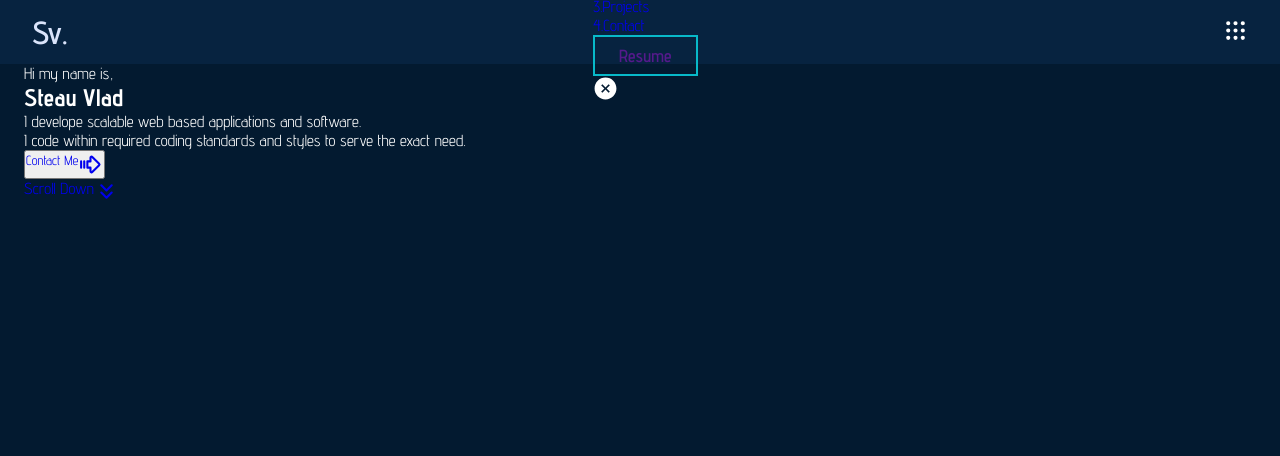
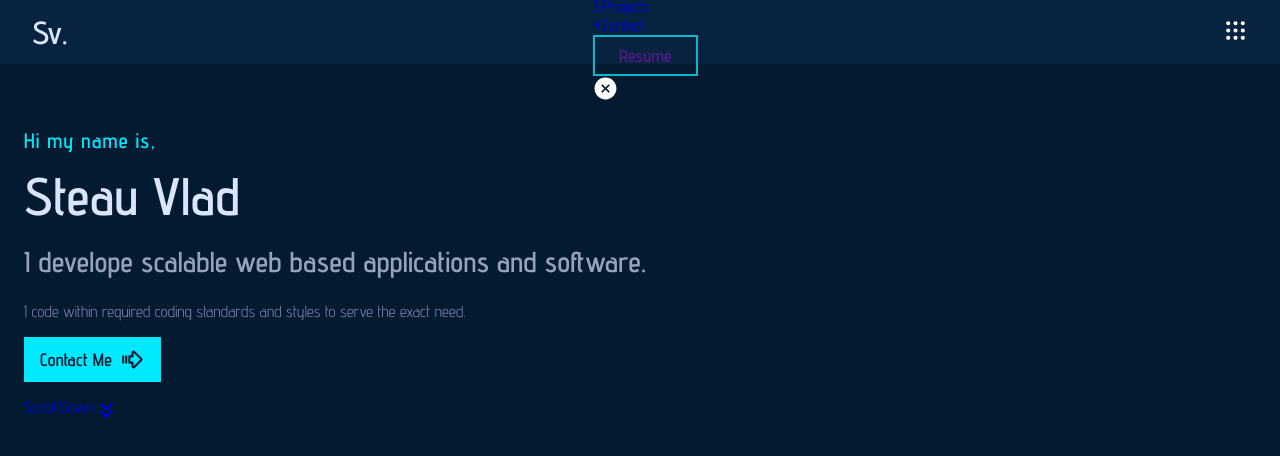
Before and after one commit to PoliceJukeBox/Portfolio-react, a React (Vite) app: page / in a window 1280 px wide. Shown: the top 456 px of the page. Built offline with nearby package versions, Linux system fonts and the light colour scheme.

Commit message:
Break Time after first part of home scss

```diff
--- a/src/Components/Home Section/Home.jsx
+++ b/src/Components/Home Section/Home.jsx
@@ -39,7 +39,7 @@ function Home(){
                    styles to serve the exact need.
                 </p>
                 <div className="lowerHomeSection">
-                    <button className="containerBtn">
+                    <button className="contactBtn">
                         <a href="#contact" className="flex">
                             Contact Me <TbArrowBigRightLines className='icon'/>
                         </a>
--- a/src/Components/Home Section/home.css
+++ b/src/Components/Home Section/home.css
@@ -8,4 +8,54 @@
   --projectCardColor: #072340;
   --textColor: #dae4fb;
   --headerHeight: 3rem;
+}
+
+.home .homeContainer {
+  padding: 4rem 1.5rem;
+}
+.home .homeContainer .introText {
+  font-size: 1.3rem;
+  color: var(--primaryColor);
+  font-weight: 600;
+  letter-spacing: 1px;
+}
+.home .homeContainer .title {
+  font-size: 3.3rem;
+  font-weight: 600;
+  color: var(--textColor);
+  padding: 0.7rem 0;
+}
+.home .homeContainer .subTitle {
+  display: block;
+  font-size: 1.8rem;
+  font-weight: 600;
+  color: var(--secondaryColor);
+  line-height: 2rem;
+  padding: 0.5rem 0;
+}
+.home .homeContainer .homeParagraph {
+  padding: 0.6rem;
+  color: var(--paragraphColor);
+  padding: 1rem 0;
+  max-width: 600px;
+}
+.home .homeContainer .lowerHomeSection .contactBtn {
+  padding: 0.6rem 1rem;
+  background: var(--primaryColor);
+  color: var(--BgColor);
+  border: none;
+  outline: none;
+}
+.home .homeContainer .lowerHomeSection .contactBtn:hover {
+  background: var(--primaryHover);
+}
+.home .homeContainer .lowerHomeSection .contactBtn a {
+  font-size: 18px;
+  font-weight: 600;
+  gap: 0.5rem;
+  align-items: center;
+  color: var(--BgColor);
+}
+.home .homeContainer .lowerHomeSection .scrollDiv {
+  padding-top: 1rem;
 }/*# sourceMappingURL=home.css.map */
--- a/src/Components/Home Section/home.scss
+++ b/src/Components/Home Section/home.scss
@@ -9,3 +9,63 @@
     --textColor: #dae4fb;
     --headerHeight: 3rem;
 }
+
+.home{
+    .homeContainer{
+        padding: 4rem 1.5rem;
+        .introText{
+            font-size:1.3rem;
+            color: var(--primaryColor);
+            font-weight: 600;
+            letter-spacing: 1px;
+        }
+
+        .title{
+            font-size: 3.3rem;
+            font-weight: 600;
+            color: var(--textColor);
+            padding: .7rem 0;
+        }
+
+        .subTitle{
+            display: block;
+            font-size: 1.8rem;
+            font-weight: 600;
+            color: var(--secondaryColor);
+            line-height: 2rem;
+            padding: 0.5rem 0;
+        }
+
+        .homeParagraph{
+            padding: 0.6rem;
+            color: var(--paragraphColor);
+            padding: 1rem 0;
+            max-width: 600px;
+        }
+
+        .lowerHomeSection{
+            .contactBtn{
+                padding: .6rem 1rem;
+                background: var(--primaryColor);
+                color: var(--BgColor);
+                border: none;
+                outline: none;
+                &:hover{
+                    background: var(--primaryHover);
+                }
+
+                a{
+                    font-size: 18px;
+                    font-weight: 600;
+                    gap: .5rem;
+                    align-items: center;
+                    color: var(--BgColor);
+                }
+            }
+
+            .scrollDiv{
+                padding-top: 1rem;
+            }
+        }
+    }
+}
--- a/src/Components/Navbar/Navbar.jsx
+++ b/src/Components/Navbar/Navbar.jsx
@@ -27,7 +27,7 @@ function Navbar(){
             <div className={active}>
                 <ul onClick={removeNavBar} className="navLists">
                     <li className="navItem">
-                        <a href="#about" className='navLink'><span className='head erNumber'>1.</span>About</a>
+                        <a href="#about" className='navLink'><span className='headerNumber'>1.</span>About</a>
                     </li>
                     <li className="navItem">
                         <a href="#skills" className='navLink'><span className='headerNumber'>2.</span>Skills</a>
```
Also changed, not shown: src/Components/Navbar/navbar.scss (+20 -0 lines), 2 other files (tests, documents, lock files or other folders).
